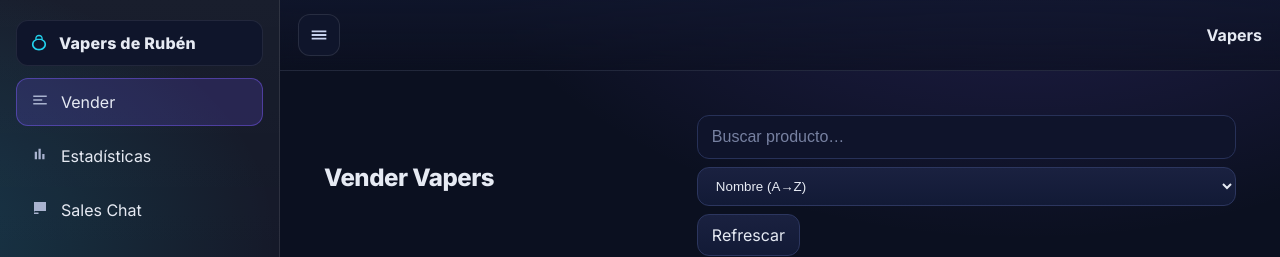
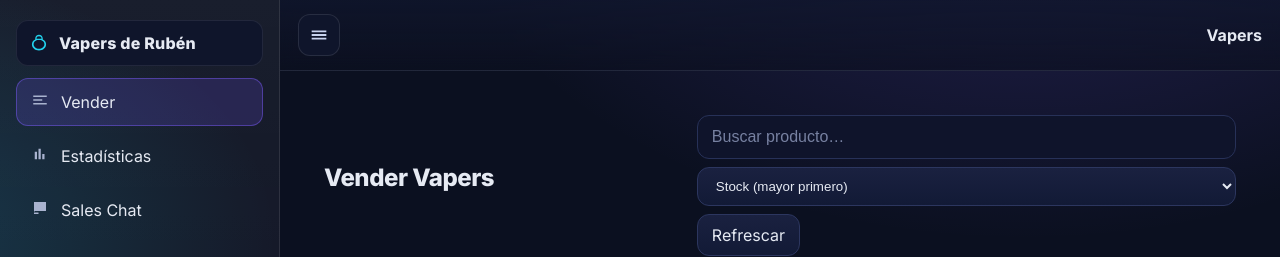
Before and after one commit to Rruubeenn23/Vapers, a React (Vite) app in the folder vapers-frontend/: page /vender in a window 1280 px wide. Shown: the top 257 px of the page. Built offline with nearby package versions, Linux system fonts and the light colour scheme; no server answers.

Commit message:
Cambio en filtrado

```diff
--- a/vapers-frontend/src/pages/Vender.jsx
+++ b/vapers-frontend/src/pages/Vender.jsx
@@ -7,7 +7,7 @@ function Vender() {
   const [showModal, setShowModal] = useState(false);
 
   // Ordenación + Filtro
-  const [sortBy, setSortBy] = useState('nombre-asc'); // nombre-asc | stock-desc | stock-asc
+  const [sortBy, setSortBy] = useState('stock-desc'); // nombre-asc | stock-desc | stock-asc
   const [filterText, setFilterText] = useState('');
 
   const [form, setForm] = useState({
```
